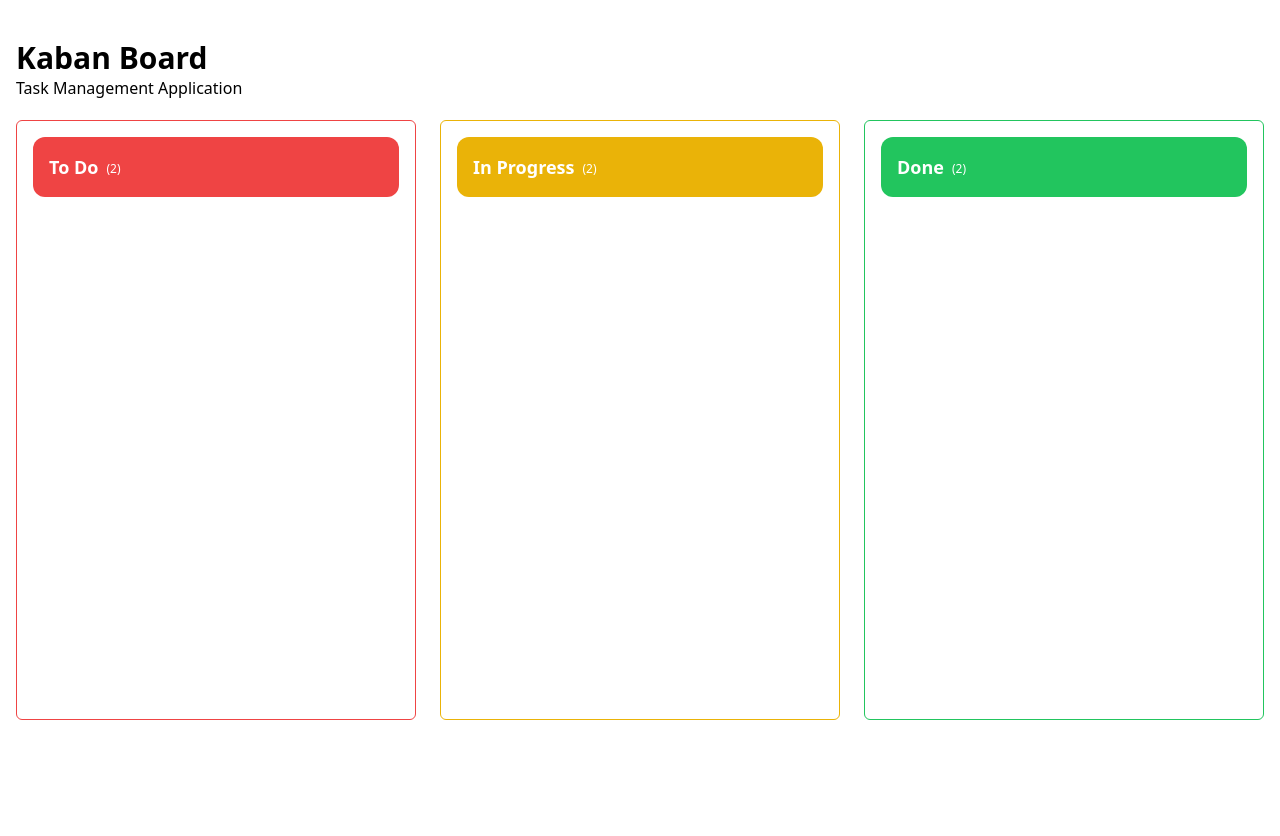
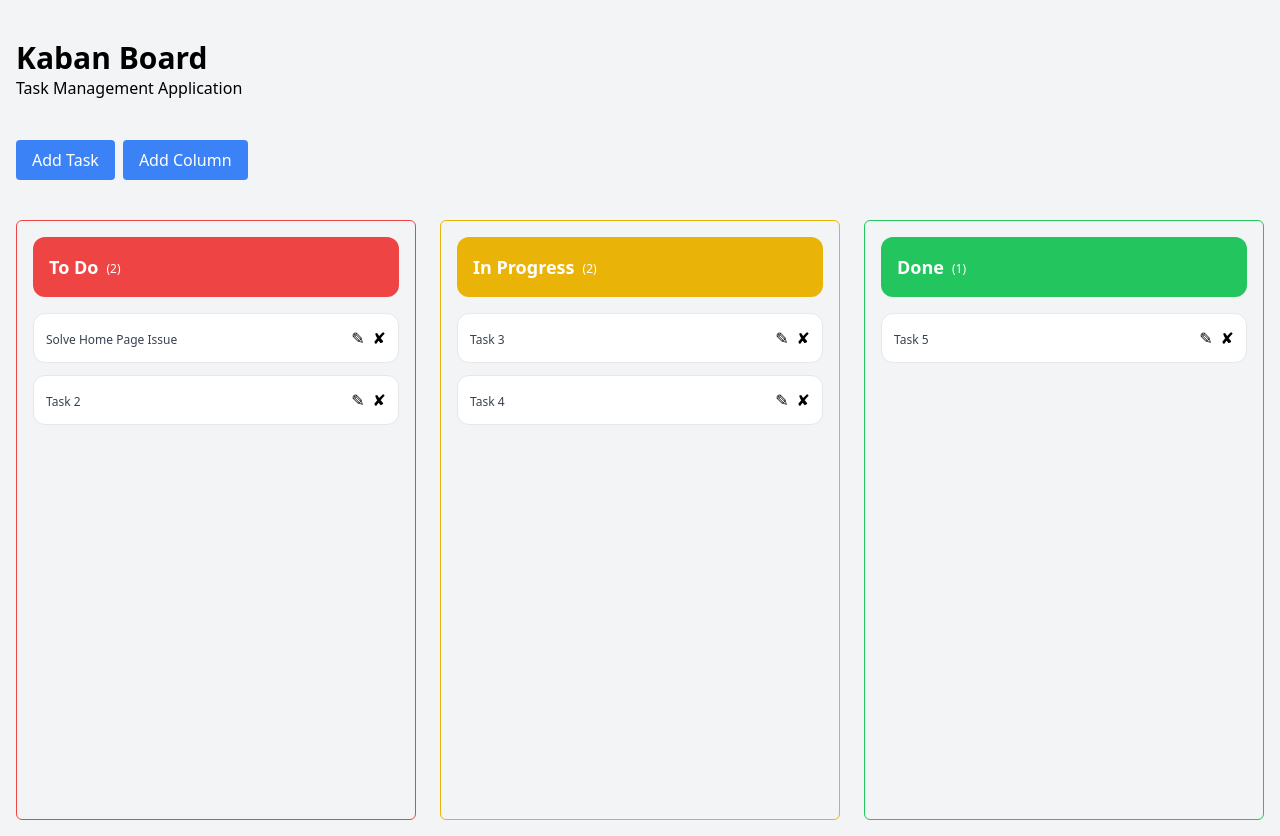
Before and after one commit to sandesh123paudel/Task_AIGeeks, a React (Vite) app in the folder kanban-board/: page / in a window 1280 px wide. Before the commit the page ends 800 px from the top, so only its background shows below. Built offline with nearby package versions, Linux system fonts and the light colour scheme.

Commit message:
Implement Card component and integrate with Column; add task management functionality in KabanBoard with task and column popups.

```diff
--- /dev/null
+++ b/kanban-board/src/components/Button.jsx
@@ -0,0 +1,14 @@
+import React from "react";
+
+const Button = ({ name, onClick, color }) => {
+  return (
+    <div
+      className={`bg-blue-500 text-white px-4 py-2 rounded cursor-pointer ${color}`}
+      onClick={onClick}
+    >
+      {name}
+    </div>
+  );
+};
+
+export default Button;
--- a/kanban-board/src/components/Card.jsx
+++ b/kanban-board/src/components/Card.jsx
@@ -1,7 +1,15 @@
 import React from "react";
 
-const Card = () => {
-  return <div></div>;
+const Card = ({ task, isEditing }) => {
+  return (
+    <div className="bg-white p-3 rounded-md border rounded-xl mb-3 cursor-pointer hover:bg-gray-100 flex justify-between items-center">
+      <div className="text-gray-700 mt-1 text-xs">{task.content}</div>
+      <div className="flex space-x-2">
+        <button>✎</button>
+        <button>✘</button>
+      </div>
+    </div>
+  );
 };
 
 export default Card;
--- a/kanban-board/src/components/Column.jsx
+++ b/kanban-board/src/components/Column.jsx
@@ -1,16 +1,19 @@
 import React from "react";
+import Card from "./Card";
 
-const Column = ({ columnId, columnName }) => {
+const Column = ({ columnId, columnName, tasks }) => {
   const getColumnStyle = () => {
     if (columnId == "todo") return "border border-red-500 ";
     if (columnId == "inprogress") return "border border-yellow-500";
     if (columnId == "done") return "border border-green-500";
-    return "bg-gray-500";
+    return "border border-gray-500 ";
   };
+
   const getHeaderStyle = () => {
     if (columnId == "todo") return "bg-red-500 ";
     if (columnId == "inprogress") return "bg-yellow-500 ";
     if (columnId == "done") return "bg-green-500 ";
+    return "bg-gray-500 ";
   };
   return (
     <div
@@ -21,8 +24,18 @@ const Column = ({ columnId, columnName }) => {
         className={` ${getHeaderStyle()}text-center text-white  rounded-xl p-2 flex justify-s items-center`}
       >
         <div className="font-bold p-2 text-lg">{columnName}</div>
-        <div className="text-xs mt-1 ">(2)</div>
+        <div className="text-xs mt-1 ">({tasks.length})</div>
       </div>
+
+      {/* Column Tasks */}
+      <div className="mt-4 flex-1  overflow-y-auto">
+        {/* Task Card */}
+        {tasks.map((task) => (
+          <Card key={task.id} task={task} />
+        ))}
+      </div>
+
+      {/* Add Task Button */}
     </div>
   );
 };
--- a/kanban-board/src/components/KabanBoard.jsx
+++ b/kanban-board/src/components/KabanBoard.jsx
@@ -1,21 +1,147 @@
-import React from "react";
+import React, { use, useEffect, useState } from "react";
 import Column from "./Column";
+import Button from "./Button";
 
 const KabanBoard = () => {
+  const [columns, setColumns] = useState([
+    {
+      id: "todo",
+      name: "To Do",
+      tasks: [
+        { id: "1", content: "Solve Home Page Issue" },
+        { id: "2", content: "Task 2" },
+      ],
+    },
+    {
+      id: "inprogress",
+      name: "In Progress",
+      tasks: [
+        { id: "3", content: "Task 3" },
+        { id: "4", content: "Task 4" },
+      ],
+    },
+    {
+      id: "done",
+      name: "Done",
+      tasks: [{ id: "5", content: "Task 5" }],
+    },
+  ]);
+
+  //Input Field  Popup
+  const [showTaskPopup, setShowTaskPopup] = useState(false);
+  const [showColumnPopup, setShowColumnPopup] = useState(false);
+
+  // Form fields
+  const [taskName, setTaskName] = useState("");
+  const [selectedColumn, setSelectedColumn] = useState("");
+  const [columnName, setColumnName] = useState("");
+
+  const addTask = () => {};
+
+  const addColumn = () => {};
+
   return (
-    <div className="min-h-screen  pt-10  p-4  space-y-6">
+    <div className="min-h-screen pt-10 p-4 space-y-6 bg-gray-100">
       <div className="max-w-7xl mx-auto">
         <div className="mb-5">
-          <h1 className="text-3xl font-bold ">Kaban Board</h1>
+          <h1 className="text-3xl font-bold">Kaban Board</h1>
           <p>Task Management Application</p>
         </div>
 
+        {/* Buttons */}
+        <div className="my-10 flex space-x-2 items-center">
+          <Button name={"Add Task"} onClick={() => setShowTaskPopup(true)} />
+          <Button
+            name={"Add Column"}
+            onClick={() => setShowColumnPopup(true)}
+          />
+        </div>
+
+        {/* Columns */}
         <div className="flex gap-6">
-          <Column columnId="todo" columnName="To Do"></Column>
-          <Column columnId="inprogress" columnName="In Progress"></Column>
-          <Column columnId="done" columnName="Done"></Column>
+          {columns.map((column) => (
+            <Column
+              key={column.id}
+              columnId={column.id}
+              columnName={column.name}
+              tasks={column.tasks}
+            />
+          ))}
         </div>
       </div>
+
+      {/* ADD TASK POPUP */}
+      {showTaskPopup && (
+        <div className="fixed top-[-60px] inset-0 bg-black bg-opacity-40 flex justify-center items-center">
+          <div className="bg-white p-6 rounded-lg w-80 shadow-lg">
+            <h2 className="text-xl font-bold mb-4">Add Task</h2>
+
+            <input
+              type="text"
+              placeholder="Task name"
+              className="w-full border p-2 mb-3 rounded"
+              value={taskName}
+              onChange={(e) => setTaskName(e.target.value)}
+            />
+
+            <select
+              className="w-full border p-2 mb-3 rounded"
+              value={selectedColumn}
+              onChange={(e) => setSelectedColumn(e.target.value)}
+            >
+              <option value="">Select Column</option>
+              {columns.map((col) => (
+                <option key={col.id} value={col.id}>
+                  {col.name}
+                </option>
+              ))}
+            </select>
+
+            <div className="flex justify-end space-x-2">
+              <Button
+                name={"Cancel"}
+                onClick={() => setShowTaskPopup(false)}
+                color={"bg-gray-300 hover:bg-gray-400 text-black"}
+              />
+              <Button
+                name={"Add Task"}
+                onClick={addTask}
+                color={"bg-blue-500 hover:bg-blue-600"}
+              />
+            </div>
+          </div>
+        </div>
+      )}
+
+      {/* ADD COLUMN POPUP */}
+      {showColumnPopup && (
+        <div className="fixed top-[-60px] inset-0 bg-black bg-opacity-40 flex justify-center items-center">
+          <div className="bg-white p-6 rounded-lg w-80 shadow-lg">
+            <h2 className="text-xl font-bold mb-4">Add Column</h2>
+
+            <input
+              type="text"
+              placeholder="Column name"
+              className="w-full border p-2 mb-3 rounded"
+              value={columnName}
+              onChange={(e) => setColumnName(e.target.value)}
+            />
+
+            <div className="flex justify-end space-x-2">
+              <Button
+                name={"Cancel"}
+                onClick={() => setShowColumnPopup(false)}
+                color={"bg-gray-300 hover:bg-gray-400 text-black"}
+              />
+              <Button
+                name={"Add Column"}
+                onClick={addColumn}
+                color={"bg-green-500 hover:bg-green-400 text-white"}
+              />
+            </div>
+          </div>
+        </div>
+      )}
     </div>
   );
 };
```
